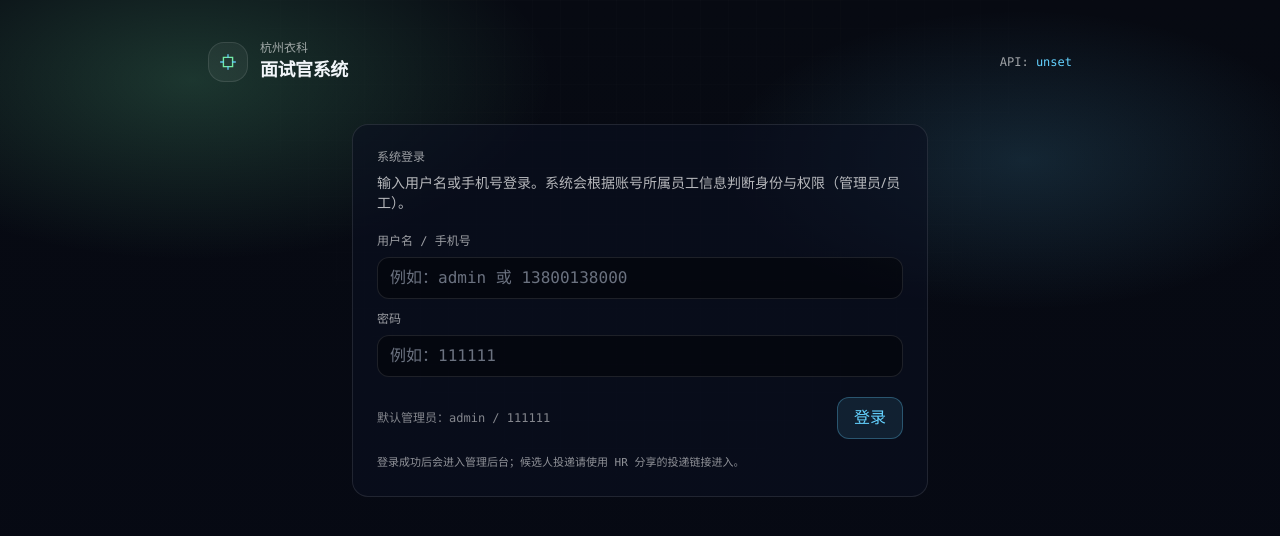
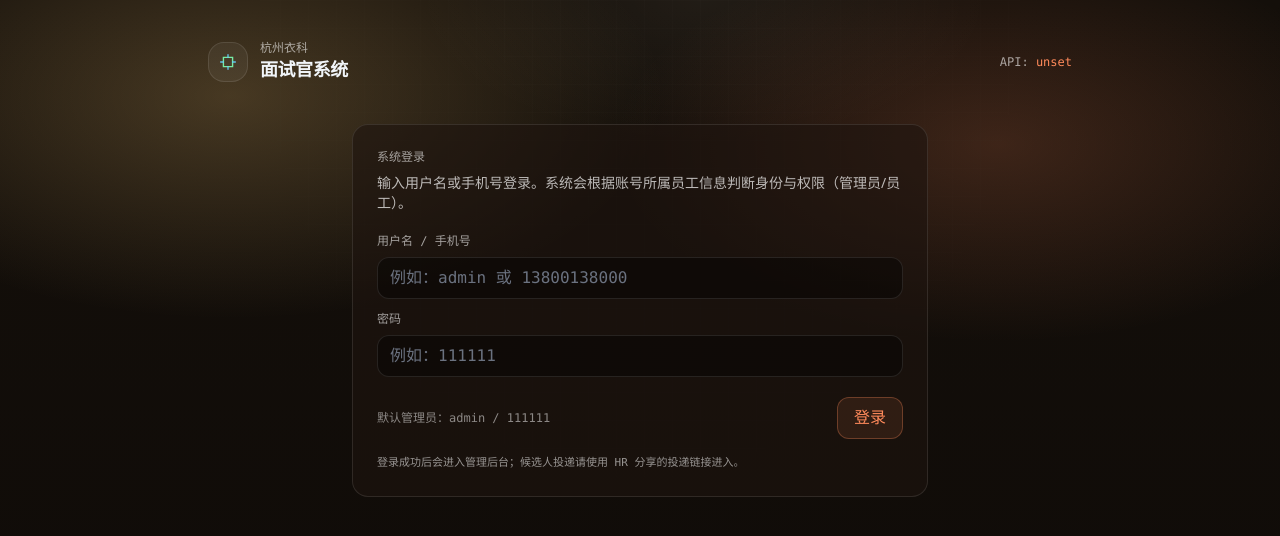
Before and after one commit to Alucard672/mianshi, a Vue app in the folder web/: page /login in a window 1280 px wide. Shown: the top 536 px of the page. Built offline with nearby package versions, Linux system fonts and the light colour scheme; no server answers.

Commit message:
style: warm theme palette

```diff
--- a/web/src/styles.css
+++ b/web/src/styles.css
@@ -5,9 +5,10 @@
 /* Subtle grid + glow for "AG IDE" vibe */
 body {
   background-image:
-    radial-gradient(600px 300px at 15% 10%, rgba(124, 255, 178, 0.18), transparent 60%),
-    radial-gradient(500px 250px at 80% 20%, rgba(100, 210, 255, 0.14), transparent 60%),
-    linear-gradient(to bottom, #070a12, #060914);
+    radial-gradient(700px 360px at 18% 12%, rgba(255, 206, 122, 0.22), transparent 62%),
+    radial-gradient(620px 320px at 78% 18%, rgba(255, 138, 91, 0.18), transparent 62%),
+    radial-gradient(520px 260px at 55% 0%, rgba(255, 241, 214, 0.06), transparent 55%),
+    linear-gradient(to bottom, #140f0a, #0f0b08);
 }
 
 .grid-overlay {
--- a/web/tailwind.config.cjs
+++ b/web/tailwind.config.cjs
@@ -8,10 +8,11 @@ module.exports = {
         mono: ["ui-monospace", "SFMono-Regular", "Menlo", "Monaco", "Consolas", "monospace"]
       },
       colors: {
-        bg0: "#070A12",
-        bg1: "#0B1020",
-        neon: "#7CFFB2",
-        cyan: "#64D2FF"
+        // Warm, less-inky palette (system was too dark/cold).
+        bg0: "#140F0A", // warm near-black
+        bg1: "#1E1510", // panel background
+        neon: "#FFCE7A", // amber highlight
+        cyan: "#FF8A5B" // coral primary
       }
     }
   },
```
